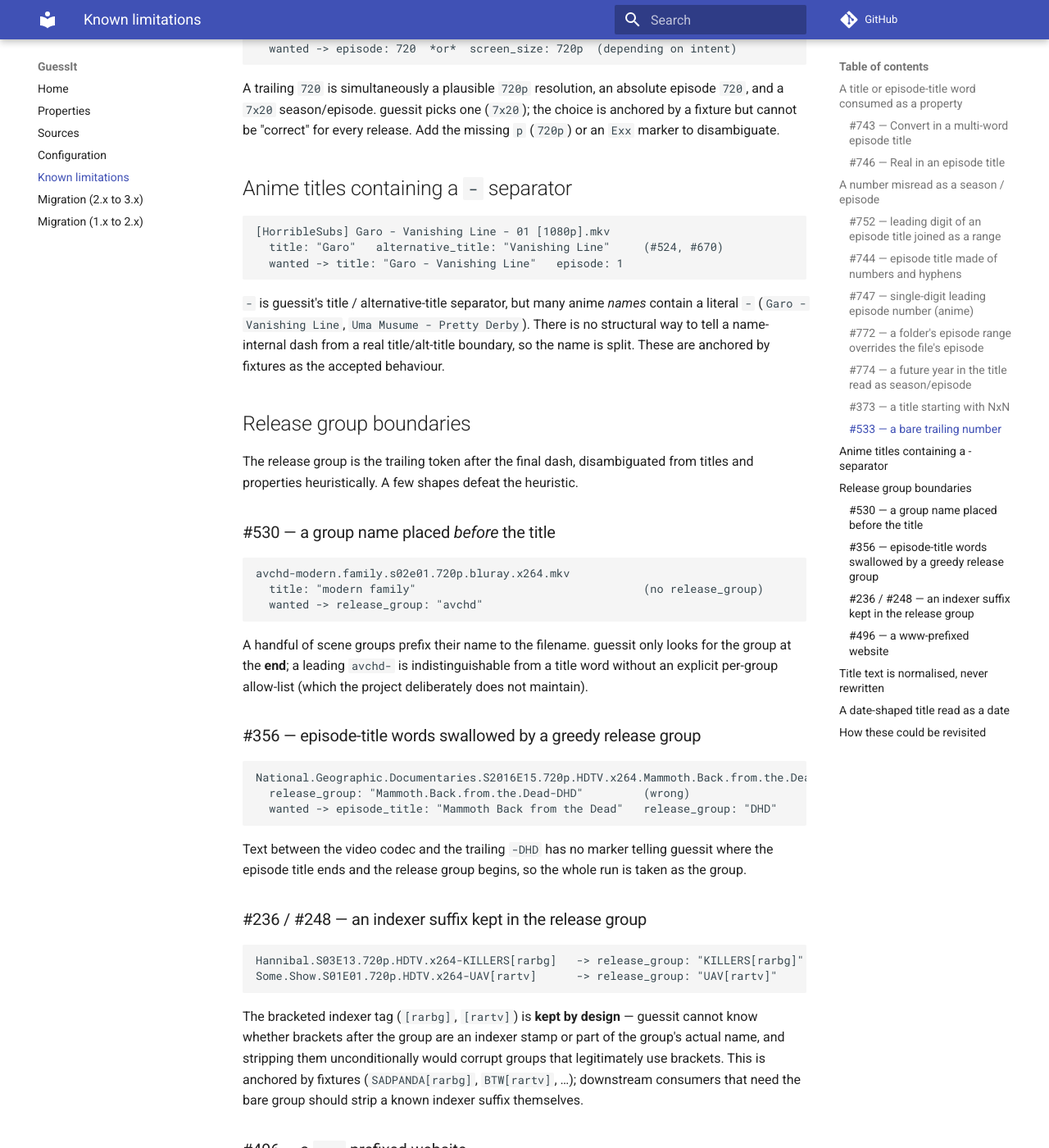
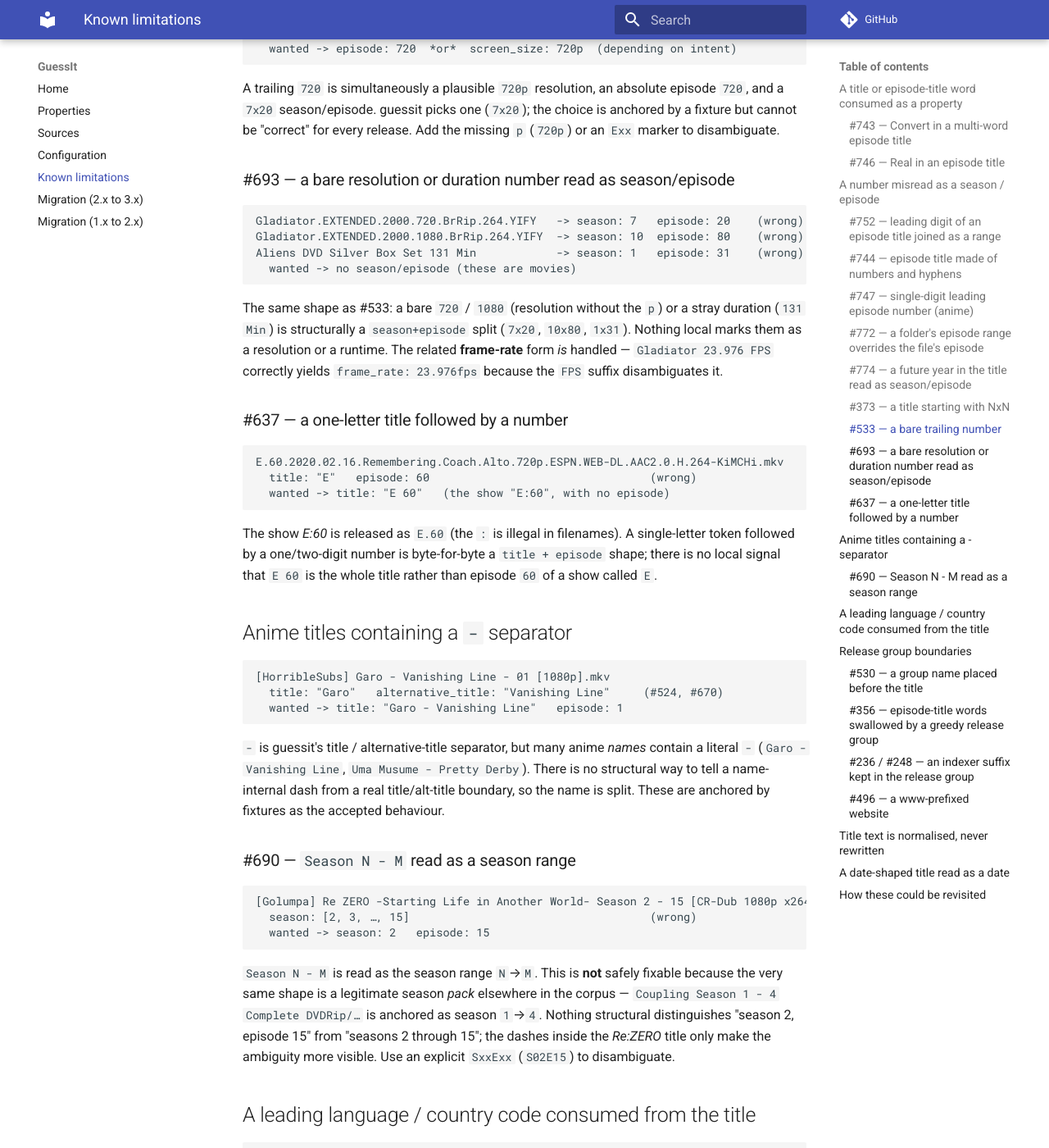
Before and after one commit to guessit-io/guessit, an MkDocs documentation site: the page built from docs/known-limitations.md, in a window 1280 px wide and 1400 px high, scrolled down 3390 px. Shown: the whole window at 82% size. Built offline with MkDocs 1.6.1 and Material for MkDocs 9.7.7, drawn with Linux system fonts in a browser that asks for light colours; comment, search, counter and statistics services are not loaded; some of the changed text lies outside the part shown.

Commit message:
docs(known-limitations): record #637/#693/#690/#660 as structural won't-fix
Add four investigated-but-unfixable cases to the known-limitations page:
- #693: a bare resolution/duration number (720, 1080, "131 Min") read as a
  season+episode split (same class as #533; the FPS variant is handled).
- #637: a one-letter title followed by a number (the show "E:60" as "E.60").
- #690: "Season N - M" read as a season range, ambiguous with the legitimate
  season-pack form anchored by "Coupling Season 1 - 4".
- #660: a leading language code ("HI" = Hindi) eats the first title word of
  "HI SCORE GIRL" (same class as the #739 country case).

Co-Authored-By: Claude Opus 4.8 (1M context) <noreply@anthropic.com>
Claude-Session: https://claude.ai/code/session_01HSN8U8jMGw791gxpVpRh6f

````diff
--- a/docs/known-limitations.md
+++ b/docs/known-limitations.md
@@ -152,6 +152,32 @@ A trailing `720` is simultaneously a plausible `720p` resolution, an absolute ep
 `7x20` season/episode. guessit picks one (`7x20`); the choice is anchored by a fixture but cannot be
 "correct" for every release. Add the missing `p` (`720p`) or an `Exx` marker to disambiguate.
 
+### #693 — a bare resolution or duration number read as season/episode
+
+```
+Gladiator.EXTENDED.2000.720.BrRip.264.YIFY   -> season: 7   episode: 20    (wrong)
+Gladiator.EXTENDED.2000.1080.BrRip.264.YIFY  -> season: 10  episode: 80    (wrong)
+Aliens DVD Silver Box Set 131 Min            -> season: 1   episode: 31    (wrong)
+  wanted -> no season/episode (these are movies)
+```
+
+The same shape as #533: a bare `720` / `1080` (resolution without the `p`) or a stray duration
+(`131 Min`) is structurally a `season+episode` split (`7x20`, `10x80`, `1x31`). Nothing local marks
+them as a resolution or a runtime. The related **frame-rate** form *is* handled — `Gladiator 23.976
+FPS` correctly yields `frame_rate: 23.976fps` because the `FPS` suffix disambiguates it.
+
+### #637 — a one-letter title followed by a number
+
+```
+E.60.2020.02.16.Remembering.Coach.Alto.720p.ESPN.WEB-DL.AAC2.0.H.264-KiMCHi.mkv
+  title: "E"   episode: 60                                 (wrong)
+  wanted -> title: "E 60"   (the show "E:60", with no episode)
+```
+
+The show *E:60* is released as `E.60` (the `:` is illegal in filenames). A single-letter token
+followed by a one/two-digit number is byte-for-byte a `title + episode` shape; there is no local
+signal that `E 60` is the whole title rather than episode `60` of a show called `E`.
+
 ## Anime titles containing a ` - ` separator
 
 ```
@@ -164,6 +190,34 @@ A trailing `720` is simultaneously a plausible `720p` resolution, an absolute ep
 ` - ` (`Garo - Vanishing Line`, `Uma Musume - Pretty Derby`). There is no structural way to tell a
 name-internal dash from a real title/alt-title boundary, so the name is split. These are anchored by
 fixtures as the accepted behaviour.
+
+### #690 — `Season N - M` read as a season range
+
+```
+[Golumpa] Re ZERO -Starting Life in Another World- Season 2 - 15 [CR-Dub 1080p x264].mkv
+  season: [2, 3, …, 15]                                    (wrong)
+  wanted -> season: 2   episode: 15
+```
+
+`Season N - M` is read as the season range `N`→`M`. This is **not** safely fixable because the very
+same shape is a legitimate season *pack* elsewhere in the corpus — `Coupling Season 1 - 4 Complete
+DVDRip/…` is anchored as season `1`→`4`. Nothing structural distinguishes "season 2, episode 15"
+from "seasons 2 through 15"; the dashes inside the *Re:ZERO* title only make the ambiguity more
+visible. Use an explicit `SxxExx` (`S02E15`) to disambiguate.
+
+## A leading language / country code consumed from the title
+
+```
+HI.SCORE.GIRL.II.S01E01-E09.Blu-ray.MKV.h264.1080p.FLAC2.0-SonicBoom
+  language: hi   title: "SCORE GIRL II"                    (#660, wrong)
+  wanted -> title: "HI SCORE GIRL II"   (the show "High Score Girl")
+```
+
+`HI` is the ISO-639 code for Hindi, and it sits where a language tag legitimately can. The show
+*HI SCORE GIRL* (stylised *High Score Girl*) opens with that exact token, so the language match eats
+the first title word. This is the same class as the `Us` / country case (#739): a short token that
+is simultaneously a valid code and a real title word, with no local signal to tell them apart. The
+`expected_title` option (`HI SCORE GIRL`) resolves it at call time.
 
 ## Release group boundaries
 
````
